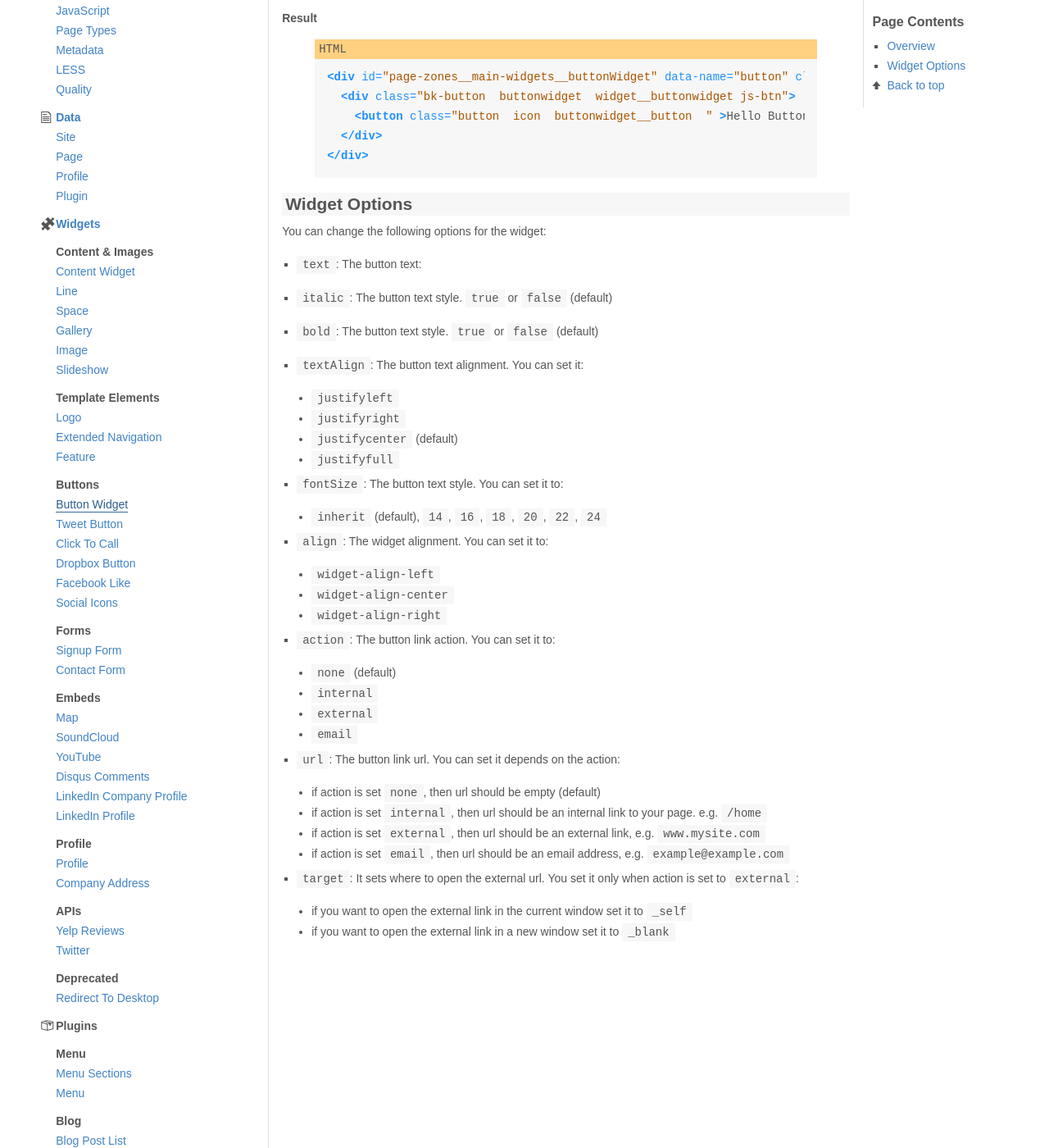
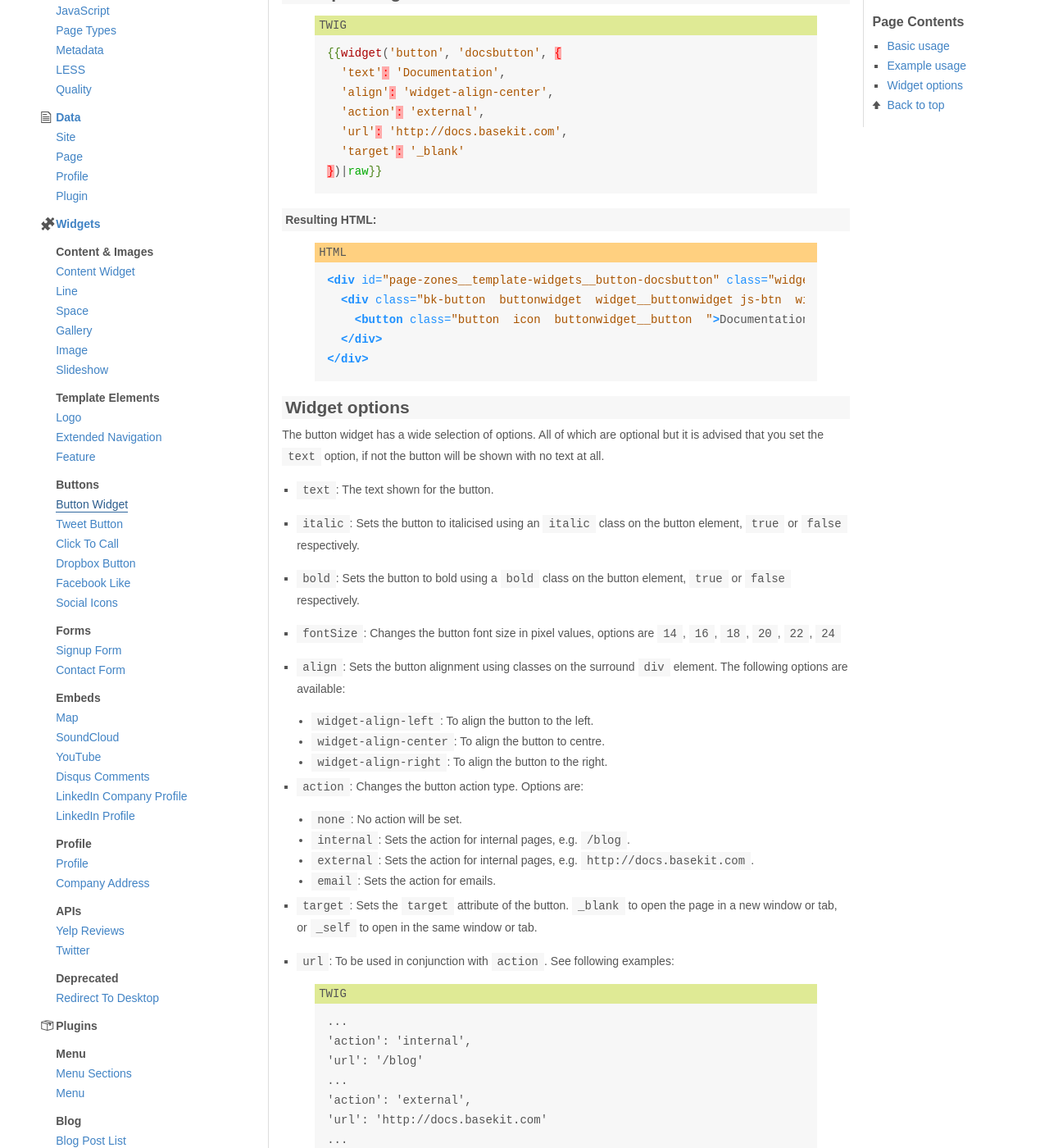
Before and after one commit to rusic/documentation, a Jekyll site: the page built from widgets/v2/button-widget.md, in a window 1280 px wide and 1400 px high, scrolled down 337 px. Shown: the whole window at 82% size. Built offline with Jekyll 4.4.1, drawn with Linux system fonts in a browser that asks for light colours; some of the changed text lies outside the part shown.

Commit message:
Revises button widget page, amends to feature widget page

````diff
--- a/widgets/v2/button-widget.md
+++ b/widgets/v2/button-widget.md
@@ -11,77 +11,86 @@ versions:
 
 # Button Widget
 
-Add a button to your template.
+The button widget is capable of showing a simple button on a web page, this can be added within the Editor and by adding it into the template.
 
-## Overview
-
-You can add a button to your template. The button can be later customised within the BaseKit Editor.
-To include a button in your template you will need to add the following line:
-
+## Basic usage
 {% highlight django %}
 {% raw %}
 
-  {{widget('button', 'thisuniquewidgetname', {italic: true, text:'button', 'align':'widget-align-center'})|raw}}
+{{widget('button', 'button', {})|raw}}
 
 {% endraw %}
 {% endhighlight %}
 
+## Example usage
+{% highlight django %}
+{% raw %}
 
-<h4>Result</h4>
+{{widget('button', 'docsbutton', {
+  'text': 'Documentation',
+  'align': 'widget-align-center',
+  'action': 'external',
+  'url': 'http://docs.basekit.com',
+  'target': '_blank'
+})|raw}}
+
+{% endraw %}
+{% endhighlight %}
+
+#### Resulting HTML:
 {% highlight html %}
 {% raw %}
 
-<div id="page-zones__main-widgets__buttonWidget" data-name="button" class="widget  widget--zone-widget">
-  <div class="bk-button  buttonwidget  widget__buttonwidget js-btn">
-    <button class="button  icon  buttonwidget__button  " >Hello Button</button>
+<div id="page-zones__template-widgets__button-docsbutton" class="widget  widget--template-widget" data-widget-type="button">
+  <div class="bk-button  buttonwidget  widget__buttonwidget js-btn  widget-align-center">
+    <button class="button  icon  buttonwidget__button  ">Documentation</button>
   </div>
 </div>
 
 {% endraw %}
 {% endhighlight %}
 
-## Widget Options
+## Widget options
 
-You can change the following options for the widget:
+The button widget has a wide selection of options. All of which are optional but it is advised that you set the ```text``` option, if not the button will be shown with no text at all.
 
-* ```text```: The button text:
+* ```text```: The text shown for the button.
 
-* ```italic```: The button text style. ```true``` or ```false``` (default)
+* ```italic```: Sets the button to italicised using an ```italic``` class on the button element, ```true``` or ```false``` respectively.
 
-* ```bold```: The button text style. ```true``` or ```false``` (default)
+* ```bold```: Sets the button to bold using a ```bold``` class on the button element, ```true``` or ```false``` respectively.
 
-* ```textAlign```: The button text alignment. You can set it:
+* ```fontSize```: Changes the button font size in pixel values, options are ```14```, ```16```, ```18```, ```20```, ```22```, ```24```
 
-  * ```justifyleft```
-  * ```justifyright```
-  * ```justifycenter``` (default)
-  * ```justifyfull```
+* ```align```: Sets the button alignment using classes on the surround ```div``` element. The following options are available:
 
-* ```fontSize```: The button text style. You can set it to:
+  * ```widget-align-left```: To align the button to the left.
+  * ```widget-align-center```: To align the button to centre.
+  * ```widget-align-right```: To align the button to the right.
 
-  * ```inherit``` (default), ```14```, ```16```, ```18```, ```20```, ```22```, ```24```
 
-* ```align```: The widget alignment. You can set it to:
+* ```action```: Changes the button action type. Options are:
 
-  * ```widget-align-left```
-  * ```widget-align-center```
-  * ```widget-align-right```
+  * ```none```: No action will be set.
+  * ```internal```: Sets the action for internal pages, e.g. ```/blog```.
+  * ```external```: Sets the action for internal pages, e.g. ```http://docs.basekit.com```.
+  * ```email```:  Sets the action for emails.
 
-* ```action```: The button link action. You can set it to:
+* ```target```: Sets the ```target``` attribute of the button. ```_blank``` to open the page in a new window or tab, or ```_self``` to open in the same window or tab.
 
-  * ```none``` (default)
-  * ```internal```
-  * ```external```
-  * ```email```
+* ```url```: To be used in conjunction with ```action```. See following examples:
 
-* ```url```: The button link url. You can set it depends on the action:
-
-  * if action is set ```none```, then url should be empty (default)
-  * if action is set ```internal```, then url should be an internal link to your page. e.g. ```/home```
-  * if action is set ```external```, then url should be an external link, e.g. ```www.mysite.com```
-  * if action is set ```email```, then url should be an email address, e.g. ```example@example.com```
-
-* ```target```: It sets where to open the external url. You set it only when action is set to ```external```:
-
-  * if you want to open the external link in the current window set it to ```_self```
-  * if you want to open the external link in a new window set it to ```_blank```
+{% highlight django %}
+{% raw %}
+...
+'action': 'internal',
+'url': '/blog'
+...
+'action': 'external',
+'url': 'http://docs.basekit.com'
+...
+'action': 'email',
+'url': 'my@email.com'
+...
+{% endraw %}
+{% endhighlight %}
````
Also changed, not shown: widgets/v2/feature.md (+4 -4 lines).
